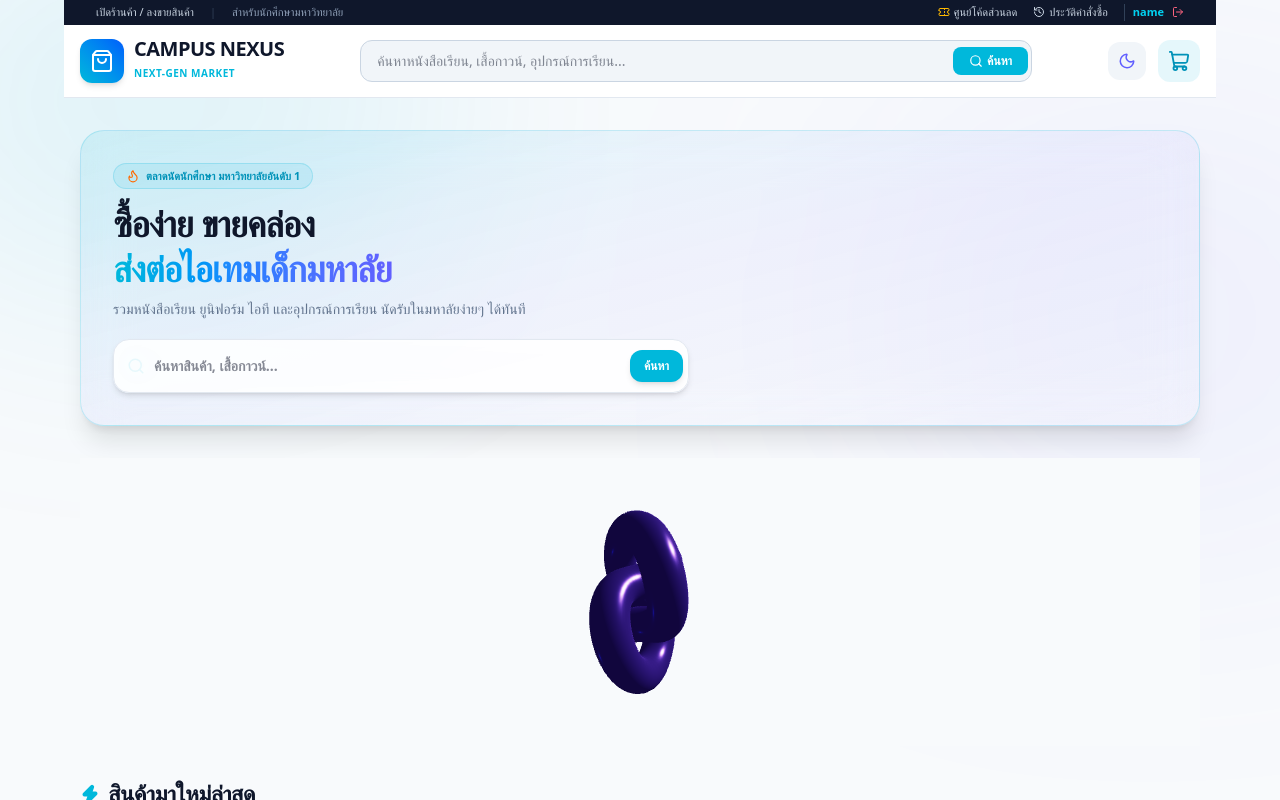
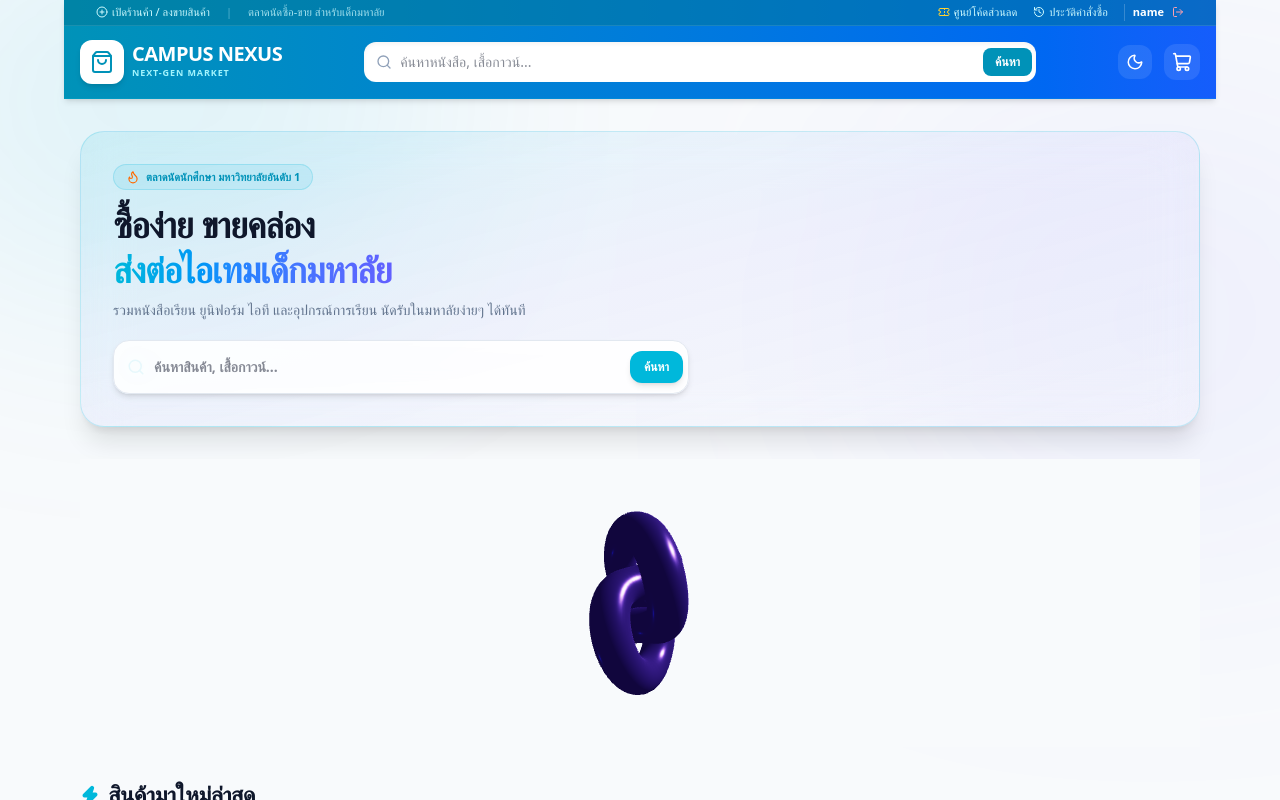
Before and after one commit to ppchyq/marketplace, a Next.js app: page / in a window 1280 px wide. Both pictures are taken after typing "name@example.com", "Sample123" into the empty fields and a click on the button "เข้าสู่ระบบเลย". Shown: the top 800 px of the page. Built offline with nearby package versions, Linux system fonts and the light colour scheme.

Commit message:
Update page.tsx

```diff
--- a/app/page.tsx
+++ b/app/page.tsx
@@ -406,91 +406,88 @@ export default function Home() {
 
       <div className="max-w-md md:max-w-6xl mx-auto px-3 sm:px-4 pt-4 sm:pt-6 relative z-10 w-full">
 
-       {/* Header Style แบบ Shopee */}
-        <header className="bg-white dark:bg-slate-900 border-b border-slate-200 dark:border-slate-800 sticky top-0 z-50 -mx-3 sm:-mx-4 -mt-4 sm:-mt-6 mb-6">
+       {/* Responsive Header สไตล์ Shopee (คอม & มือถือ) */}
+        <header className="bg-gradient-to-r from-cyan-600 to-blue-600 dark:from-slate-900 dark:to-slate-900 border-b border-cyan-500/20 dark:border-slate-800 sticky top-0 z-50 -mx-3 sm:-mx-4 -mt-4 sm:-mt-6 mb-4 sm:mb-6 shadow-md transition-colors">
 
-          {/* ชั้นที่ 1: Top Bar (เมนูบนสุดย่อยๆ) */}
-          <div className="bg-slate-900 text-slate-300 text-[11px] py-1 px-4 sm:px-8 flex items-center justify-between">
+          {/* 💻 Top Bar (แสดงเฉพาะบนจอคอม md:flex) */}
+          <div className="hidden md:flex bg-cyan-700/50 dark:bg-slate-950/60 text-cyan-100 dark:text-slate-300 text-[11px] py-1 px-8 items-center justify-between border-b border-white/10">
             <div className="flex items-center gap-4">
-              <button onClick={() => setIsAddProductOpen(true)} className="hover:text-cyan-400 transition-colors">
-                เปิดร้านค้า / ลงขายสินค้า
+              <button onClick={() => setIsAddProductOpen(true)} className="hover:text-white transition-colors flex items-center gap-1">
+                <PlusCircle size={12} /> เปิดร้านค้า / ลงขายสินค้า
               </button>
-              <span className="text-slate-700">|</span>
-              <span className="text-slate-400">สำหรับนักศึกษามหาวิทยาลัย</span>
+              <span className="opacity-40">|</span>
+              <span className="opacity-80">ตลาดนัดซื้อ-ขาย สำหรับเด็กมหาลัย</span>
             </div>
 
             <div className="flex items-center gap-4">
-              <button onClick={() => setIsVoucherCenterOpen(true)} className="flex items-center gap-1 hover:text-cyan-400">
-                <Ticket size={12} className="text-amber-400" />
+              <button onClick={() => setIsVoucherCenterOpen(true)} className="flex items-center gap-1 hover:text-white">
+                <Ticket size={12} className="text-amber-300" />
                 <span>ศูนย์โค้ดส่วนลด</span>
               </button>
-              <button onClick={() => setIsHistoryOpen(true)} className="flex items-center gap-1 hover:text-cyan-400">
+              <button onClick={() => setIsHistoryOpen(true)} className="flex items-center gap-1 hover:text-white">
                 <History size={12} />
                 <span>ประวัติคำสั่งซื้อ</span>
               </button>
 
-              {/* User Profile / Logout */}
-              <div className="flex items-center gap-2 pl-2 border-l border-slate-700">
-                <span className="text-cyan-400 font-bold">{currentUser.name}</span>
-                <button onClick={handleLogout} className="text-rose-400 hover:text-rose-300" title="ออกจากระบบ">
+              <div className="flex items-center gap-2 pl-2 border-l border-white/20">
+                <span className="font-bold text-white">{currentUser.name}</span>
+                <button onClick={handleLogout} className="text-rose-300 hover:text-rose-100" title="ออกจากระบบ">
                   <LogOut size={12} />
                 </button>
               </div>
             </div>
           </div>
 
-          {/* ชั้นที่ 2: Main Header (โลโก้ + ช่องค้นหาใหญ่ + ตะกร้า) */}
-          <div className="max-w-6xl mx-auto px-4 py-3.5 flex items-center justify-between gap-4 sm:gap-8">
+          {/* 📱 Main Header (ปรับโครงสร้างอัตโนมัติทั้งคอมและมือถือ) */}
+          <div className="max-w-6xl mx-auto px-3 sm:px-4 py-2.5 sm:py-3.5 flex items-center justify-between gap-2 sm:gap-6">
 
-            {/* โลโก้ฝั่งซ้าย */}
-            <div className="flex items-center gap-2.5 shrink-0 cursor-pointer" onClick={() => window.scrollTo({ top: 0, behavior: 'smooth' })}>
-              <div className="p-2.5 rounded-xl bg-gradient-to-tr from-cyan-500 to-blue-600 text-white shadow-md">
-                <ShoppingBag size={24} />
+            {/* โลโก้ (ซ่อนชื่อบนมือถือ โชว์เฉพาะไอคอน) */}
+            <div className="flex items-center gap-2 shrink-0 cursor-pointer" onClick={() => window.scrollTo({ top: 0, behavior: 'smooth' })}>
+              <div className="p-2 sm:p-2.5 rounded-xl bg-white text-cyan-600 shadow-md">
+                <ShoppingBag size={20} className="sm:w-6 sm:h-6" />
               </div>
-              <div className="hidden sm:block">
-                <h1 className="text-xl font-black tracking-tight text-slate-900 dark:text-white leading-none">
-                  CAMPUS NEXUS
-                </h1>
-                <span className="text-[10px] font-bold text-cyan-500 tracking-wider">NEXT-GEN MARKET</span>
+              <div className="hidden sm:block text-white">
+                <h1 className="text-lg sm:text-xl font-black tracking-tight leading-none">CAMPUS NEXUS</h1>
+                <span className="text-[9px] font-bold text-cyan-200 tracking-widest block mt-0.5">NEXT-GEN MARKET</span>
               </div>
             </div>
 
-            {/* ช่องค้นหาตรงกลางแบบ Shopee (เน้นเด่นๆ) */}
+            {/* ช่องค้นหาเด่นตรงกลาง (แบบ App Shopee บนมือถือ) */}
             <div className="flex-1 max-w-2xl relative">
               <div className="relative flex items-center">
+                <Search size={16} className="absolute left-3 text-slate-400 pointer-events-none" />
                 <input
                   type="text"
-                  placeholder="ค้นหาหนังสือเรียน, เสื้อกาวน์, อุปกรณ์การเรียน..."
-                  className="w-full pl-4 pr-24 py-2.5 rounded-xl bg-slate-100 dark:bg-slate-800 border border-slate-300 dark:border-slate-700 text-xs sm:text-sm focus:outline-none focus:ring-2 focus:ring-cyan-500 transition-all"
+                  placeholder="ค้นหาหนังสือ, เสื้อกาวน์..."
+                  className="w-full pl-9 pr-10 sm:pr-20 py-2 sm:py-2.5 rounded-xl bg-white dark:bg-slate-800 text-slate-900 dark:text-white text-xs sm:text-sm focus:outline-none shadow-inner"
                 />
-                <button className="absolute right-1 px-4 py-1.5 bg-cyan-500 hover:bg-cyan-600 text-white font-bold text-xs rounded-lg transition-all flex items-center gap-1">
-                  <Search size={14} />
-                  <span className="hidden sm:inline">ค้นหา</span>
+                <button className="hidden sm:flex absolute right-1 px-3 py-1.5 bg-cyan-600 hover:bg-cyan-700 text-white font-bold text-xs rounded-lg transition-all items-center gap-1">
+                  ค้นหา
                 </button>
               </div>
             </div>
 
-            {/* ปุ่มฝั่งขวา (ตะกร้า + สลับโหมด) */}
-            <div className="flex items-center gap-3 shrink-0">
+            {/* ปุ่มฝั่งขวา (แชท/ตะกร้า/โหมดมืด) */}
+            <div className="flex items-center gap-1.5 sm:gap-3 shrink-0 text-white">
 
               {/* ปุ่มสลับ Theme */}
               {mounted && (
                 <button
                   onClick={() => setTheme(theme === 'dark' ? 'light' : 'dark')}
-                  className="p-2.5 rounded-xl bg-slate-100 dark:bg-slate-800 hover:bg-slate-200 dark:hover:bg-slate-700 text-slate-700 dark:text-slate-300 transition-all"
+                  className="p-2 rounded-xl bg-white/10 dark:bg-slate-800 hover:bg-white/20 transition-all"
                 >
-                  {theme === 'dark' ? <Sun size={18} className="text-amber-400" /> : <Moon size={18} className="text-indigo-500" />}
+                  {theme === 'dark' ? <Sun size={18} className="text-amber-400" /> : <Moon size={18} className="text-white" />}
                 </button>
               )}
 
-              {/* ปุ่มตะกร้าสินค้าแบบเด่น */}
+              {/* ปุ่มตะกร้า */}
               <button
                 onClick={() => setIsCartOpen(true)}
-                className="relative p-2.5 rounded-xl bg-cyan-500/10 hover:bg-cyan-500/20 text-cyan-600 dark:text-cyan-400 transition-all"
+                className="relative p-2 rounded-xl bg-white/10 dark:bg-slate-800 hover:bg-white/20 transition-all"
               >
-                <ShoppingCart size={22} />
+                <ShoppingCart size={20} />
                 {cart.length > 0 && (
-                  <span className="absolute -top-1.5 -right-1.5 bg-rose-500 text-white text-[10px] font-black h-5 w-5 rounded-full flex items-center justify-center ring-2 ring-white dark:ring-slate-900 animate-bounce">
+                  <span className="absolute -top-1 -right-1 bg-rose-500 text-white text-[9px] font-black h-4 w-4 rounded-full flex items-center justify-center ring-2 ring-cyan-600 dark:ring-slate-900">
                     {cart.reduce((sum, item) => sum + item.quantity, 0)}
                   </span>
                 )}
```
